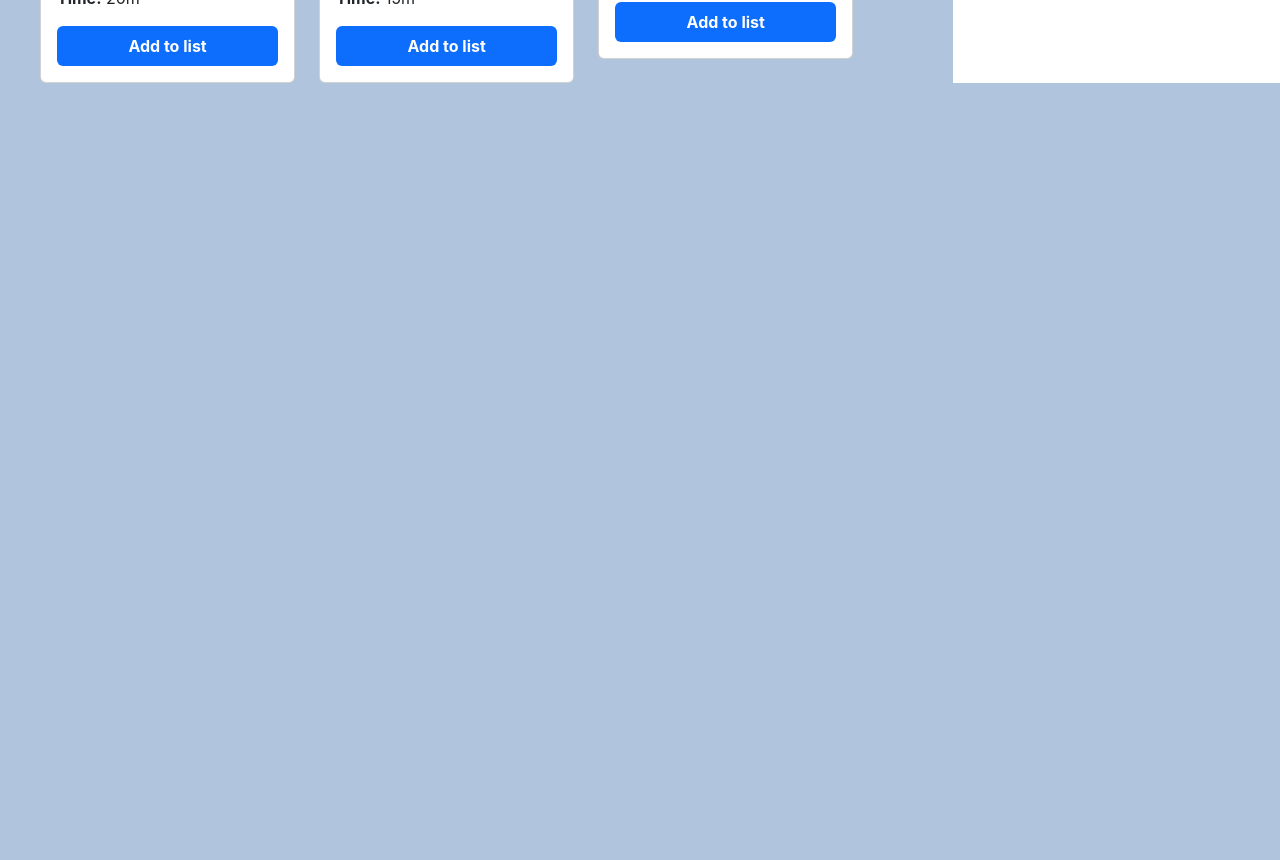
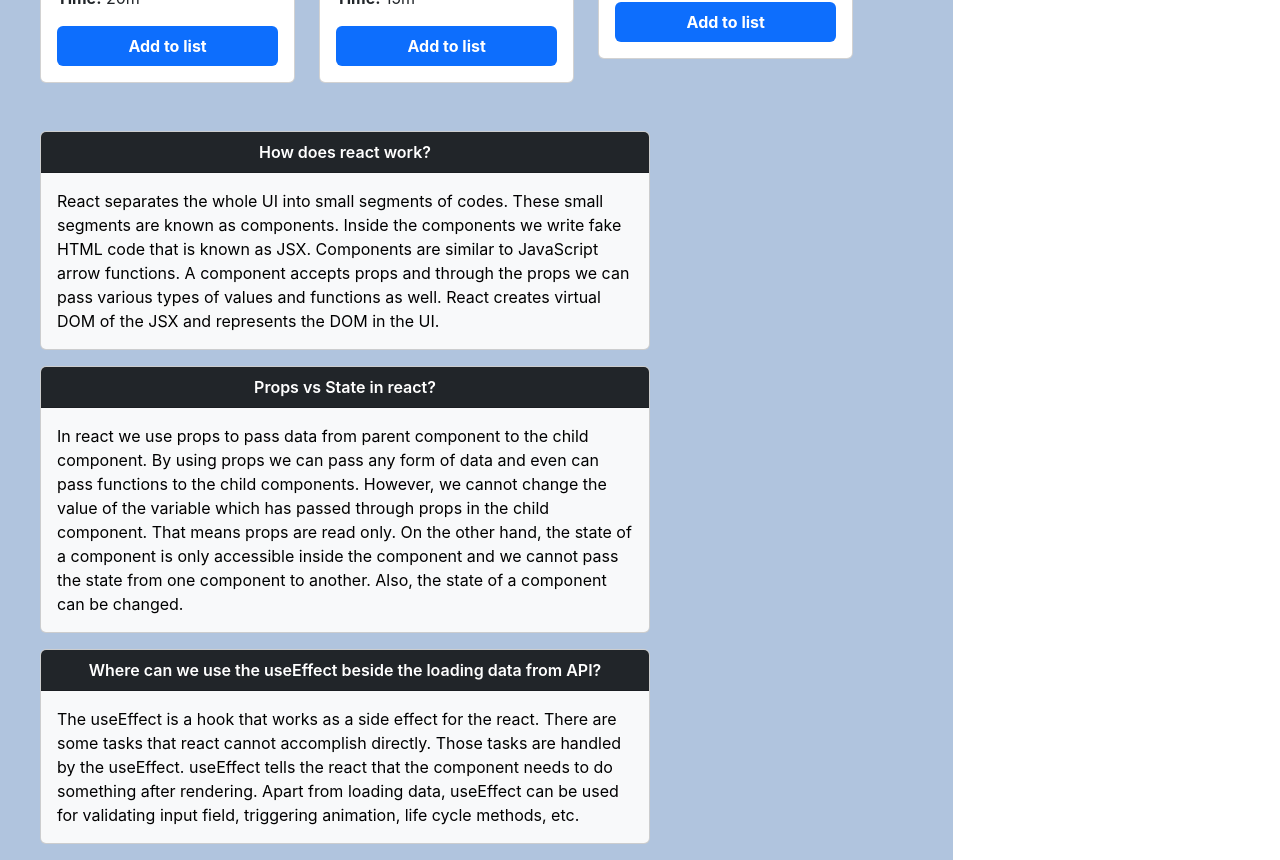
Before and after one commit to fazlarabby1/fitness-activities, a React (Create React App) app: page / in a window 1280 px wide. Shown: the part 1840-2700 px from the top of the page. Before the commit the page ends 1923 px from the top, so only its background shows below. Built offline with nearby package versions, Linux system fonts and the light colour scheme.

Commit message:
added blogs

```diff
--- a/src/components/Activity/Activity.js
+++ b/src/components/Activity/Activity.js
@@ -5,6 +5,7 @@ import Detail from '../Detail/Detail';
 import Exercise from '../Exercise/Exercise';
 import './Activity.css';
 import { getPreviousTime, updateTime } from '../Utilities/utilities';
+import Blog from '../Blog/Blog';
 
 const Activity = () => {
     const [exercises, setExercises] = useState([]);
@@ -13,9 +14,9 @@ const Activity = () => {
         .then(res => res.json())
         .then(data => setExercises(data))
     },
-         [])
-         const addToExerciseTime = (selectedExercise) =>{
-            const {time} = selectedExercise;
+    []);
+         const addToExerciseTime = (exercises) =>{
+            const {time} = exercises;
             const previousTime = getPreviousTime();
             const newTime = time + previousTime;
             updateTime(newTime);
@@ -32,6 +33,7 @@ const Activity = () => {
                     </Exercise>)
                     }
                 </div>
+                <Blog></Blog>
             </div>
             <div className="detail-container">
                 <Detail></Detail>
--- /dev/null
+++ b/src/components/Blog/Blog.js
@@ -0,0 +1,28 @@
+import React from 'react';
+
+const Blog = () => {
+    return (
+        <div className='mt-5'>
+                <div className="card text-bg-light mb-3"        style={{width: "75%"}}>
+                 <div className="card-header bg-dark text-white fw-semibold text-center">How does react work?</div>
+                    <div className="card-body">
+                        <p className="card-text">React separates the whole UI into small segments of codes. These small segments are known as components. Inside the components we write fake HTML code that is known as JSX. Components are similar to JavaScript arrow functions. A component accepts props and through the props we can pass various types of values and functions as well. React creates virtual DOM of the JSX and represents the DOM in the UI.</p>
+                    </div>
+                </div>
+                <div className="card text-bg-light mb-3"        style={{width: "75%"}}>
+                <div className="card-header bg-dark text-white fw-semibold text-center">Props vs State in react?</div>
+                    <div className="card-body">
+                        <p className="card-text">In react we use props to pass data from parent component to the child component. By using props we can pass any form of data and even can pass functions to the child components. However, we cannot change the value of the variable which has passed through props in the child component. That means props are read only. On the other hand, the state of a component is only accessible inside the component and we cannot pass the state from one component to another. Also, the state of a component can be changed.</p>
+                    </div>
+                </div>
+                <div className="card text-bg-light mb-3"        style={{width: "75%"}}>
+                <div className="card-header bg-dark text-white fw-semibold text-center">Where can we use the useEffect beside the loading data from API?</div>
+                    <div className="card-body">
+                        <p className="card-text">The useEffect is a hook that works as a side effect for the react. There are some tasks that react cannot accomplish directly. Those tasks are handled by the useEffect. useEffect tells the react that the component needs to do something after rendering. Apart from loading data, useEffect can be used for validating input field, triggering animation, life cycle methods, etc.</p>
+                    </div>
+                </div>
+        </div>
+    )
+};
+
+export default Blog;
--- a/src/components/Detail/Detail.js
+++ b/src/components/Detail/Detail.js
@@ -1,9 +1,19 @@
 import { FontAwesomeIcon } from '@fortawesome/react-fontawesome';
 import { faLocationPin } from '@fortawesome/free-solid-svg-icons';
-import React from 'react';
+import React, { useEffect, useState } from 'react';
 import './Detail.css'
+import { addBreakTimeToLS, getPreviousBreakTime } from '../Utilities/utilities';
 
 const Detail = () => {
+    const [breakTime, setBreakTime] = useState();
+    // useEffect(()=>{
+    //     setBreakTime(addBreakTimeToLS())
+    // },[])
+
+    const handleClick = (e) =>{
+        const value = setBreakTime(e);
+        console.log(value);
+    }
     return (
         <div className=''>
             <div className='my-details d-flex justify-content-center'>
@@ -32,10 +42,13 @@ const Detail = () => {
             <div className='container'>
                 <h4 className='fw-semibold ms-3'>Add A Break </h4>
                 <div className='d-flex justify-content-around align-items-center break-time mx-3 py-2 rounded'>
-                    <p className='btn btn-light rounded-5 mb-0'>60s</p>
-                        <p className='btn btn-light rounded-5 mb-0'>120s</p>
-                        <p className='btn btn-light rounded-5 mb-0'>180s</p>
-                        <p className='btn btn-light rounded-5 mb-0'>240s</p>
+                    <p className='btn btn-light rounded-5 mb-0'><span onClick={(e)=> handleClick(e)} id='60s'>60</span>s</p>
+
+                    <p className='btn btn-light rounded-5 mb-0'> <span onClick={(e)=> handleClick(e)} id='120s'>120</span>s</p>
+
+                    <p className='btn btn-light rounded-5 mb-0'> <span onClick={(e)=> handleClick(e)} id='180s'>180</span>s</p>
+
+                    <p className='btn btn-light rounded-5 mb-0'><span onClick={(e)=> handleClick(e)}>240</span>s</p>
                 </div>
             </div>
             <div className='container mt-5'>
@@ -46,7 +59,7 @@ const Detail = () => {
                 </div>
                 <div className='d-flex justify-content-around align-items-center exercise-time mx-3 py-2 rounded mt-3'>
                    <h5>Break Time</h5>
-                   <p className='text-muted'> <span>0</span> minutes</p>
+                   <p className='text-muted'> <span id='exercise-break'>0</span> minutes</p>
                 </div>
             </div>
         </div>
--- a/src/components/Utilities/utilities.js
+++ b/src/components/Utilities/utilities.js
@@ -10,7 +10,25 @@ const updateTime = (newTime) =>{
     previousTime.innerText = newTime;
 }
 
+const addBreakTimeToLS = (addTime) =>{
+    const breakTime = localStorage.getItem("break-time");
+    if(breakTime){
+        localStorage.removeItem(breakTime);
+    }
+    else{
+        localStorage.setItem("break-time", JSON.stringify(addTime));
+    }
+}
+
+const getPreviousBreakTime = () => {
+    const previousBreak = document.getElementById("exercise-break").innerText;
+    previousBreak.innerText = '';
+    const newBreak = localStorage.getItem("break-time");
+    previousBreak.innerText = newBreak;
+}
 export {
     getPreviousTime,
-    updateTime
+    updateTime,
+    addBreakTimeToLS,
+    getPreviousBreakTime
 }
```
Lines whose indentation alone changed are shown as unchanged.
